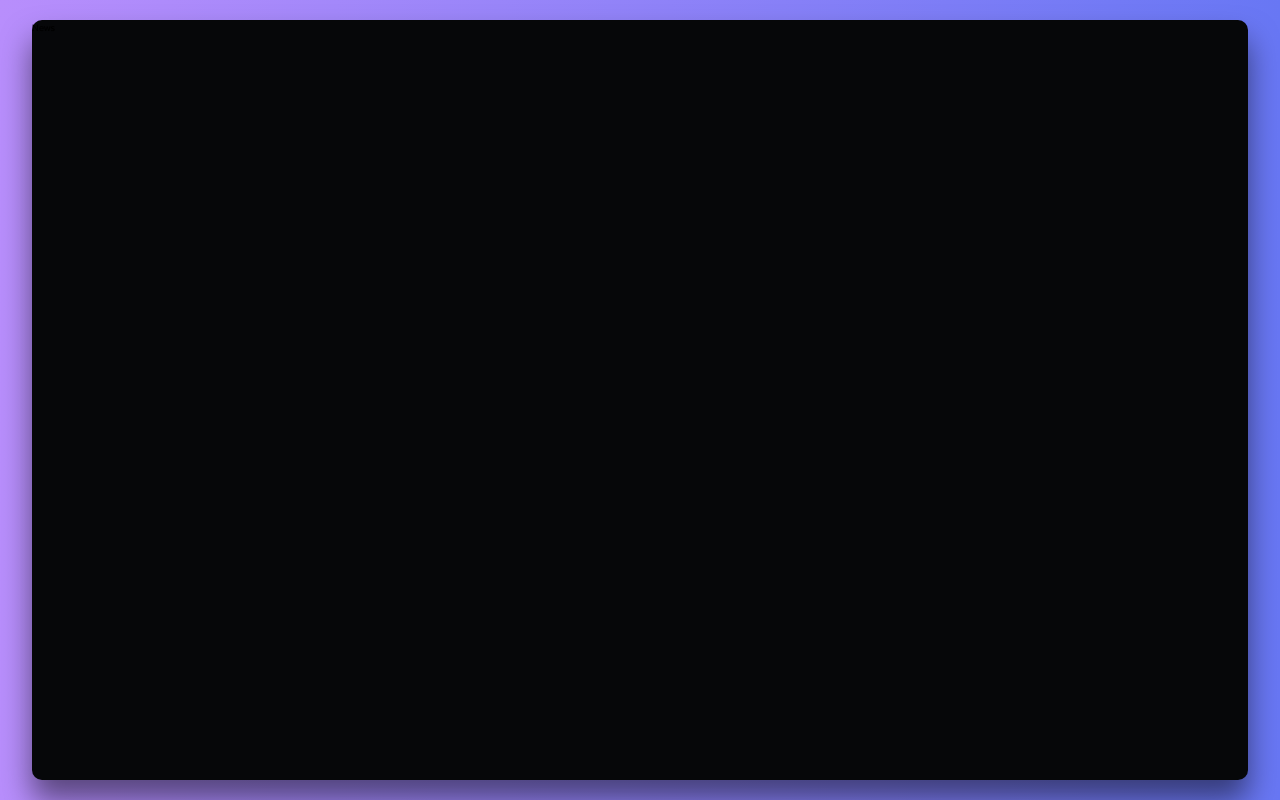
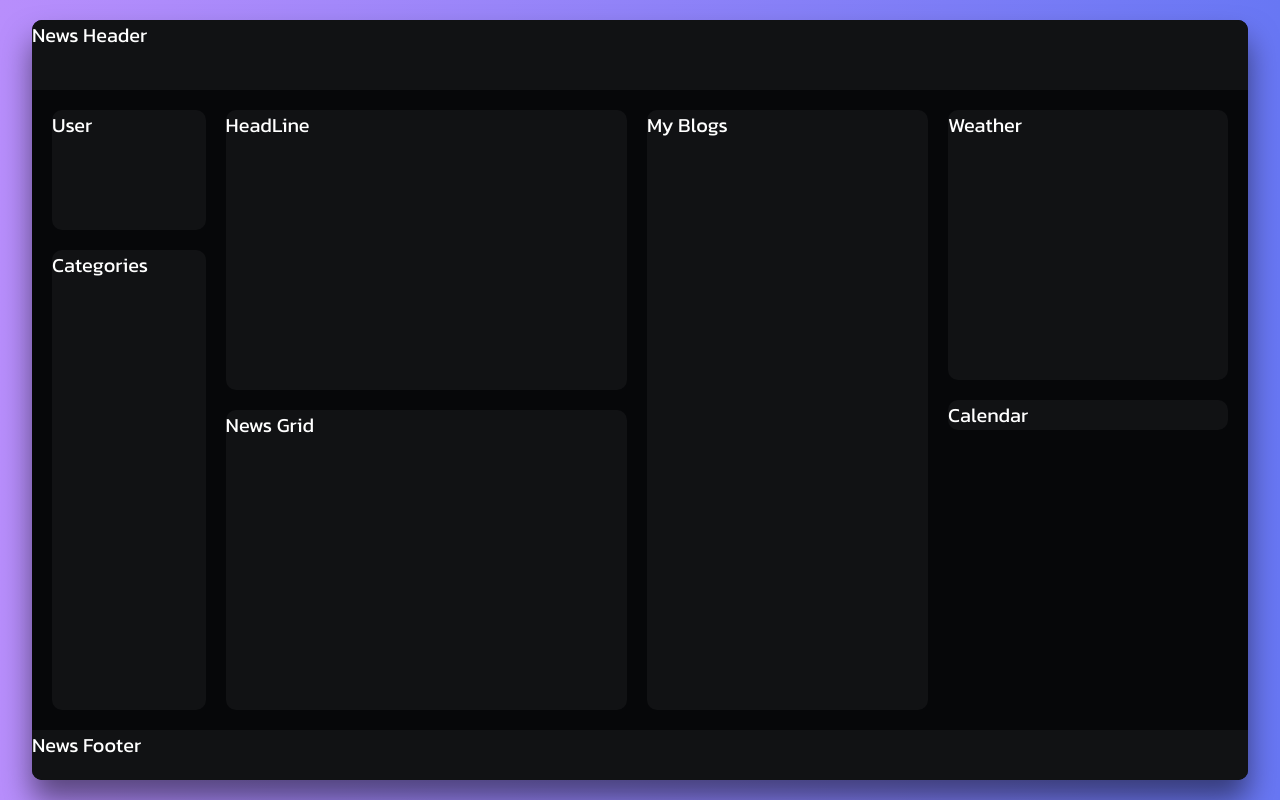
Before and after one commit to uzsakj/news-blogs-app, a React (Vite) app: page / in a window 1280 px wide. Built offline with nearby package versions, Linux system fonts and the light colour scheme.

Commit message:
Enhance News component layout with header, footer, and integrated Weather and Calendar components

```diff
--- /dev/null
+++ b/src/components/Calendar.css
@@ -0,0 +1,7 @@
+.calendar {
+    width: 100%;
+    min-width: 28rem;
+    height: calc(55%-2rem);
+    background-color: #111214;
+    border-radius: 1rem;
+}
--- /dev/null
+++ b/src/components/Calendar.jsx
@@ -0,0 +1,10 @@
+import React from 'react'
+import './Calendar.css'
+
+const Calendar = () => {
+    return (
+        <div className='calendar'>Calendar</div>
+    )
+}
+
+export default Calendar
--- /dev/null
+++ b/src/components/News.css
@@ -0,0 +1,88 @@
+.news {
+    font-size: 2rem;
+    color: #fff;
+    width: 100%;
+    height: 100%;
+    display: flex;
+    flex-direction: column;
+    justify-content: space-between;
+    row-gap: 2rem;
+}
+
+.news-header {
+    width: 100%;
+    min-height: 7rem;
+    background-color: #111214;
+    border-radius: 1rem 1rem 0 0;
+}
+
+.news-content {
+    display: flex;
+    column-gap: 2rem;
+    height: calc(100% - 16rem);
+    padding: 0 2rem;
+}
+
+.navbar {
+    width: 18rem;
+    height: 100%;
+    display: flex;
+    flex-direction: column;
+    row-gap: 2rem;
+}
+
+.user {
+    width: 100%;
+    height: 20%;
+    background-color: #111214;
+    border-radius: 1rem;
+}
+
+.categories {
+    width: 100%;
+    height: calc(80% - 2rem);
+    background-color: #111214;
+    border-radius: 1rem;
+}
+
+.news-section {
+    width: clamp(30rem, 43cqi, 40%);
+    height: 100%;
+    border-radius: 1rem;
+}
+
+.headline {
+    width: 100%;
+    height: calc(50% - 2rem);
+    background-color: #111214;
+    border-radius: 1rem;
+    margin-bottom: 2rem;
+}
+
+.news-grid {
+    width: 100%;
+    height: 50%;
+    background-color: #111214;
+    border-radius: 1rem;
+}
+
+.my-blogs {
+    width: clamp(20rem, 27cqi, 28%);
+    height: 100%;
+    background-color: #111214;
+    border-radius: 1rem;
+}
+
+.weather-calendar {
+    flex: 1;
+    display: flex;
+    flex-direction: column;
+    row-gap: 2rem;
+}
+
+.news-footer {
+    width: 100%;
+    min-height: 5rem;
+    background-color: #111214;
+    border-radius: 0 0 1rem 1rem;
+}
--- a/src/components/News.jsx
+++ b/src/components/News.jsx
@@ -1,8 +1,29 @@
 import React from 'react'
+import Weather from './Weather'
+import Calendar from './Calendar'
+import './News.css'
 
 const News = () => {
     return (
-        <div>News</div>
+        <div className='news'>
+            <header className='news-header'> News Header</header>
+            <div className="news-content">
+                <div className='navbar'>
+                    <div className="user">User</div>
+                    <nav className="categories">Categories</nav>
+                </div>
+                <div className="news-section">
+                    <div className="headline">HeadLine</div>
+                    <div className="news-grid">News Grid</div>
+                </div>
+                <div className="my-blogs">My Blogs</div>
+                <div className="weather-calendar">
+                    <Weather />
+                    <Calendar />
+                </div>
+            </div>
+            <footer className='news-footer'> News Footer</footer>
+        </div>
     )
 }
 
--- /dev/null
+++ b/src/components/Weather.css
@@ -0,0 +1,7 @@
+.weather {
+    width: 100%;
+    min-width: 28rem;
+    height: 45%;
+    background-color: #111214;
+    border-radius: 1rem;
+}
--- /dev/null
+++ b/src/components/Weather.jsx
@@ -0,0 +1,10 @@
+import React from 'react'
+import './Weather.css'
+
+const Weather = () => {
+    return (
+        <div className='weather'>Weather</div>
+    )
+}
+
+export default Weather
```
